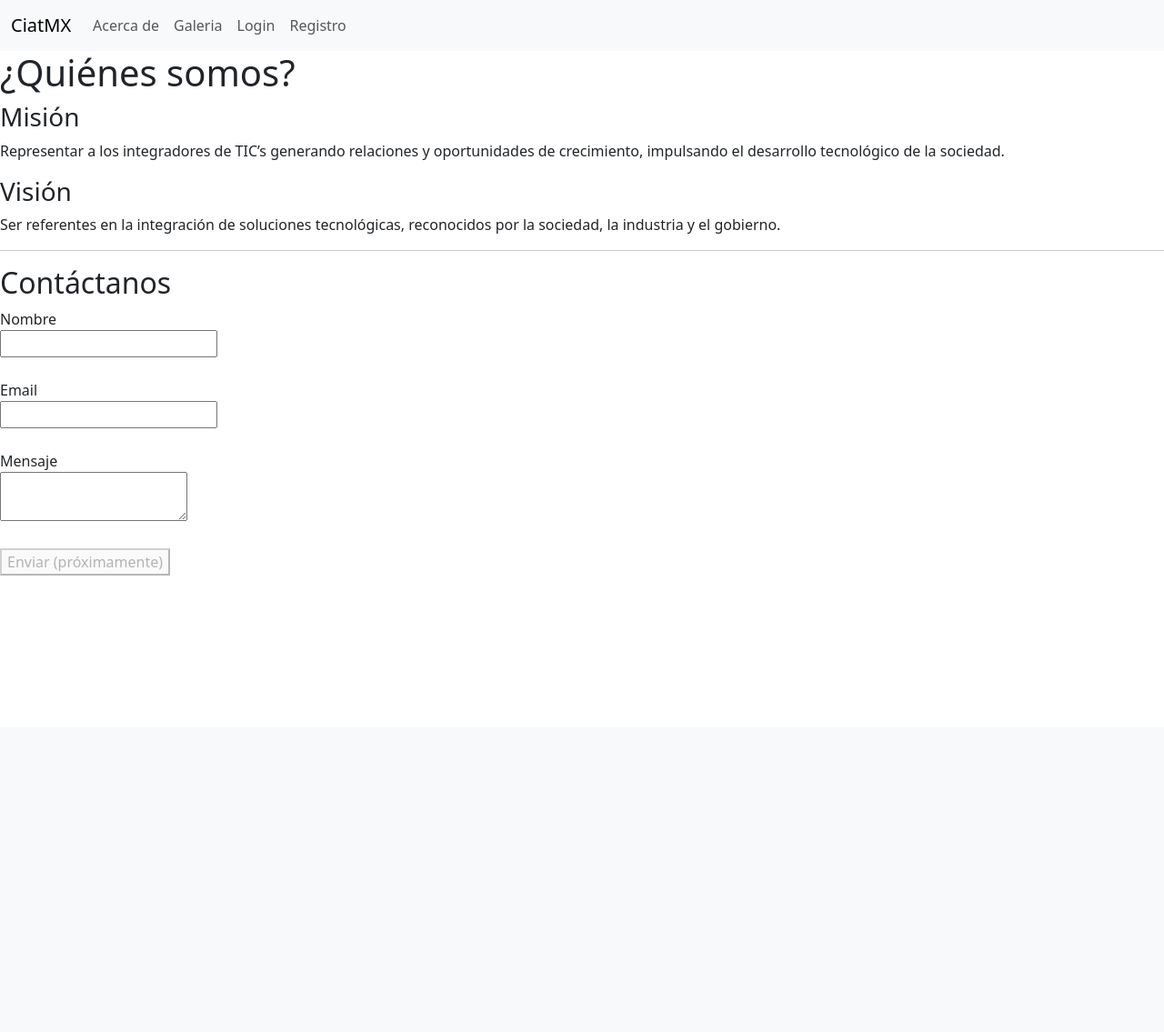
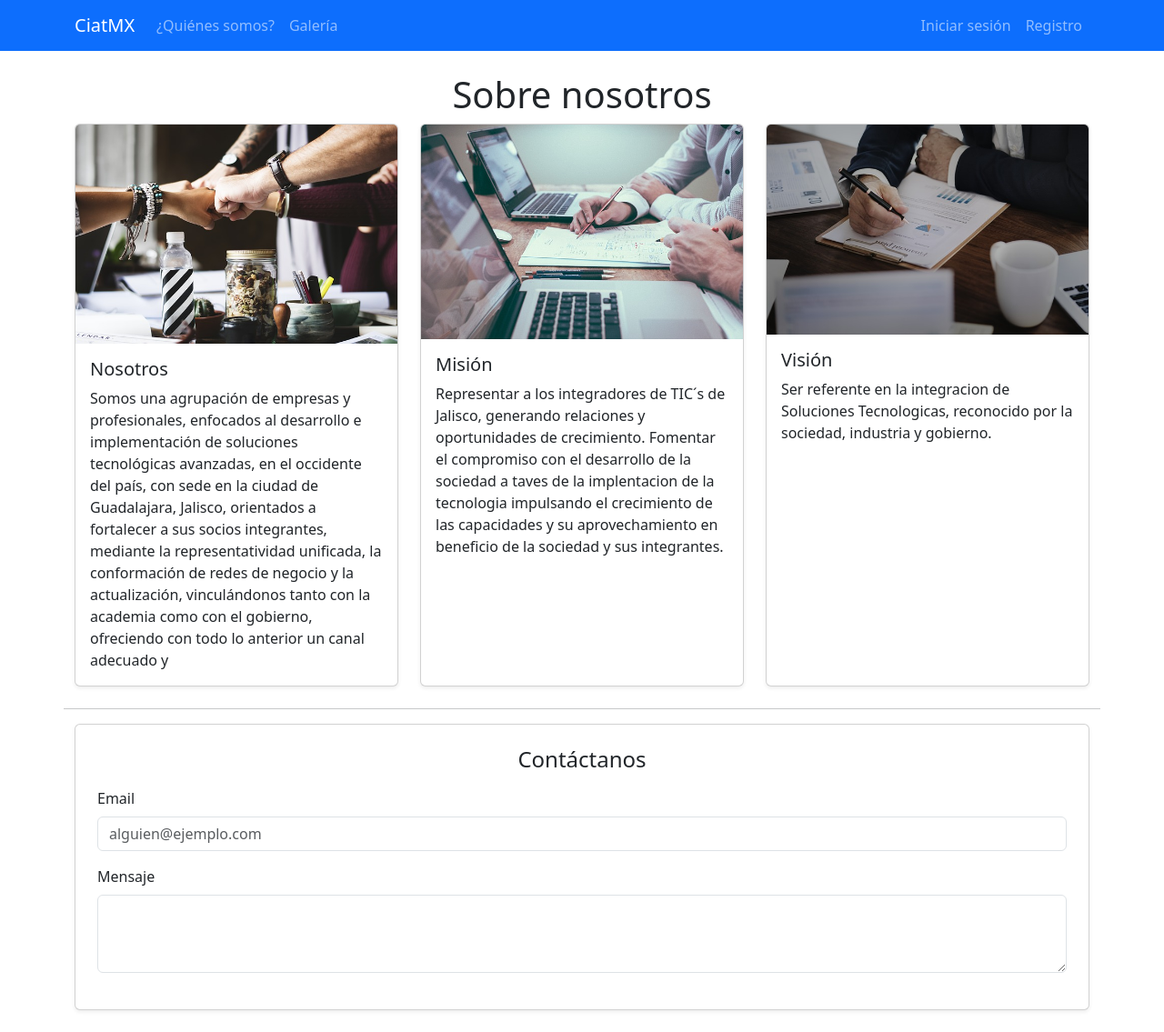
Before and after one commit to rubendcdev/cluster-webapp, a Flask app: page /about in a window 1280 px wide. Shown: the whole page at 91% size. Before the commit the page ends 633 px from the top, so only its background shows below. Run offline with Flask 3, Linux system fonts and the light colour scheme.

Commit message:
fix: agregar carrusel y formularios (básico)

```diff
--- a/app/templates/about.html
+++ b/app/templates/about.html
@@ -2,34 +2,77 @@
 {% block title %}¿Quiénes somos?{% endblock %}
 
 {% block content %}
-<h1>¿Quiénes somos?</h1>
+<h1 class="text-center">Sobre nosotros</h1>
 
-<h3>Misión</h3>
-<p>
-    Representar a los integradores de TIC’s generando relaciones y oportunidades
-    de crecimiento, impulsando el desarrollo tecnológico de la sociedad.
-</p>
+<div class="row g-4">
 
-<h3>Visión</h3>
-<p>
-    Ser referentes en la integración de soluciones tecnológicas, reconocidos
-    por la sociedad, la industria y el gobierno.
-</p>
+    <div class="col-lg-4 col-md-6">
+        <div class="card card-fixed shadow-sm h-100">
 
+            <img src="{{ url_for('static', filename='images/card1.jpg') }}" class="card-img-top card-img-fixed"
+                alt="...">
+
+            <div class="card-body">
+                <h5 class="card-title">Nosotros</h5>
+                <p class="card-text">
+                    Somos una agrupación de empresas y profesionales, enfocados al desarrollo e implementación de
+                    soluciones tecnológicas avanzadas, en el occidente del país, con sede en la ciudad de Guadalajara,
+                    Jalisco, orientados a fortalecer a sus socios integrantes, mediante la representatividad unificada,
+                    la conformación de redes de negocio y la actualización, vinculándonos tanto con la academia como con
+                    el gobierno, ofreciendo con todo lo anterior un canal adecuado y
+                </p>
+            </div>
+
+        </div>
+    </div>
+
+
+    <div class="col-lg-4 col-md-6">
+        <div class="card card-fixed shadow-sm h-100">
+
+            <img src="{{ url_for('static', filename='images/card2.jpg') }}" class="card-img-top card-img-fixed"
+                alt="...">
+
+            <div class="card-body">
+                <h5 class="card-title">Misión</h5>
+                <p class="card-text">
+                    Representar a los integradores de TIC´s de Jalisco, generando relaciones y oportunidades de
+                    crecimiento. Fomentar el compromiso con el desarrollo de la sociedad a taves de la implentacion de
+                    la tecnologia impulsando el crecimiento de las capacidades y su aprovechamiento en beneficio de la
+                    sociedad y sus integrantes.
+                </p>
+            </div>
+
+        </div>
+    </div>
+
+    <div class="col-lg-4 col-md-6">
+        <div class="card card-fixed shadow-sm h-100">
+
+            <img src="{{ url_for('static', filename='images/card3.jpg') }}" class="card-img-top card-img-fixed"
+                alt="...">
+
+            <div class="card-body">
+                <h5 class="card-title">Visión</h5>
+                <p class="card-text">
+                    Ser referente en la integracion de Soluciones Tecnologicas, reconocido por la sociedad, industria y
+                    gobierno.
+                </p>
+            </div>
+
+        </div>
+    </div>
 <hr>
-
-<h2>Contáctanos</h2>
-
-<form>
-    <label>Nombre</label><br>
-    <input type="text"><br><br>
-
-    <label>Email</label><br>
-    <input type="email"><br><br>
-
-    <label>Mensaje</label><br>
-    <textarea></textarea><br><br>
-
-    <button type="submit" disabled>Enviar (próximamente)</button>
+</div>
+<form action="" class="card shadow-sm p-4">
+    <h1 class="h4 mb-3 text-center">Contáctanos</h1>
+<div class="mb-3">
+  <label for="exampleFormControlInput1" class="form-label">Email</label>
+  <input type="email" class="form-control" id="exampleFormControlInput1" placeholder="alguien@ejemplo.com">
+</div>
+<div class="mb-3">
+  <label for="exampleFormControlTextarea1" class="form-label">Mensaje</label>
+  <textarea class="form-control" id="exampleFormControlTextarea1" rows="3"></textarea>
+</div>
 </form>
 {% endblock %}
--- a/app/templates/gallery.html
+++ b/app/templates/gallery.html
@@ -2,7 +2,7 @@
 {% block title %}Galería{% endblock %}
 
 {% block content %}
-<h1>Galería</h1>
+<h1 class="text-center">Galería</h1>
 
 {% if images %}
     {% for img in images %}
--- a/app/templates/layout.html
+++ b/app/templates/layout.html
@@ -8,13 +8,13 @@
         integrity="sha384-FKyoEForCGlyvwx9Hj09JcYn3nv7wiPVlz7YYwJrWVcXK/BmnVDxM+D2scQbITxI"
         crossorigin="anonymous"></script>
     <meta charset="UTF-8">
-    <title>{% block title %}Mi App Flask{% endblock %}</title>
+    <title>{% block title %}Cluster Integradores de Alta Tecnología{% endblock %}</title>
 </head>
 
 <body>
 
-    <nav class="navbar navbar-expand-lg bg-body-tertiary">
-        <div class="container-fluid">
+    <nav class="navbar navbar-expand-lg navbar-dark bg-primary">
+        <div class="container container-lg">
             <a class="navbar-brand" href="/">CiatMX</a>
             <button class="navbar-toggler" type="button" data-bs-toggle="collapse"
                 data-bs-target="#navbarSupportedContent" aria-controls="navbarSupportedContent" aria-expanded="false"
@@ -22,26 +22,32 @@
                 <span class="navbar-toggler-icon"></span>
             </button>
             <div class="collapse navbar-collapse" id="navbarSupportedContent">
+
                 <ul class="navbar-nav me-auto mb-2 mb-lg-0">
                     <li class="nav-item">
-                        <a class="nav-link" href="/about">Acerca de</a>
+                        <a class="nav-link" href="/about">¿Quiénes somos?</a>
                     </li>
+
                     <li class="nav-item">
-                        <a class="nav-link" href="/gallery">Galeria</a>
+                        <a class="nav-link" href="/gallery">Galería</a>
                     </li>
-                    {% if current_user.is_authenticated %}
 
-                    {% if current_user.role == "admin" %}
+                    {% if current_user.is_authenticated and current_user.role == "admin" %}
                     <li class="nav-item">
                         <a class="nav-link" href="/admin/gallery">Admin Galeria</a>
                     </li>
                     {% endif %}
+                </ul>
+
+
+                <ul class="navbar-nav ms-auto mb-2 mb-lg-0">
+                    {% if current_user.is_authenticated %}
                     <li class="nav-item">
                         <a class="nav-link" href="/logout">Salir</a>
                     </li>
                     {% else %}
                     <li class="nav-item">
-                        <a class="nav-link" href="/login">Login</a>
+                        <a class="nav-link" href="/login">Iniciar sesión</a>
                     </li>
                     <li class="nav-item">
                         <a class="nav-link" href="/register">Registro</a>
@@ -52,7 +58,10 @@
         </div>
     </nav>
 
-    {% block content %}{% endblock %}
+
+    <main class="container container-lg my-4">
+        {% block content %}{% endblock %}
+    </main>
 
 </body>
 
```
Also changed, not shown: app/templates/index.html (+10 -6 lines), app/templates/login.html (+20 -8 lines), app/templates/register.html (+30 -10 lines), app/static/images/card1.jpg (added), app/static/images/card2.jpg (added), app/static/images/card3.jpg (added), app/static/images/slide1.jpg, 2 other files.
